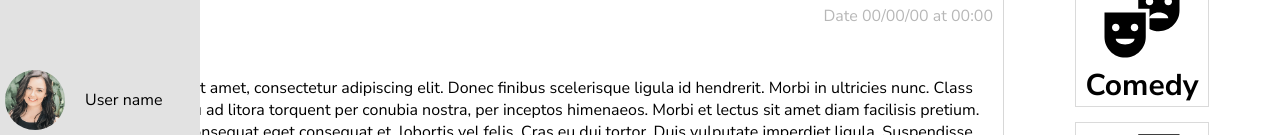
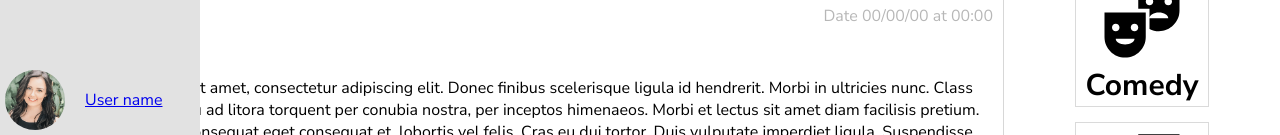
Before and after one commit to HugoDMiranda/Blog, a React (Create React App) app: page / in a window 1280 px wide. Both pictures are taken after a click on the icon 26 px from the left and 32 px from the top of the page. Shown: the part 665-800 px from the top of the page. Built offline with nearby package versions, Linux system fonts and the light colour scheme.

Commit message:
component Navbar Link added

```diff
--- a/src/components/Navbar.js
+++ b/src/components/Navbar.js
@@ -1,7 +1,7 @@
 import { useState } from "react";
 import { FaBars, FaUserAlt, FaCommentAlt, FaStar } from "react-icons/fa";
 import { IoHomeSharp } from "react-icons/io5";
-import { NavLink } from "react-router-dom";
+import { NavLink, Link } from "react-router-dom";
 import "../sass/components-styles/Navbar.css";
 
 function Navbar() {
@@ -61,10 +61,14 @@
             </div>
           </NavLink>
         ))}
-        <div className="nav-user" style={{ display: isOpen ? "flex" : "none" }}>
+        <Link
+          to="/User"
+          className="nav-user"
+          style={{ display: isOpen ? "flex" : "none" }}
+        >
           <img src="img/tes3.png" alt="user-img" className="nav-user-img" />
           <span>User name</span>
-        </div>
+        </Link>
       </div>
     </div>
   );
```
